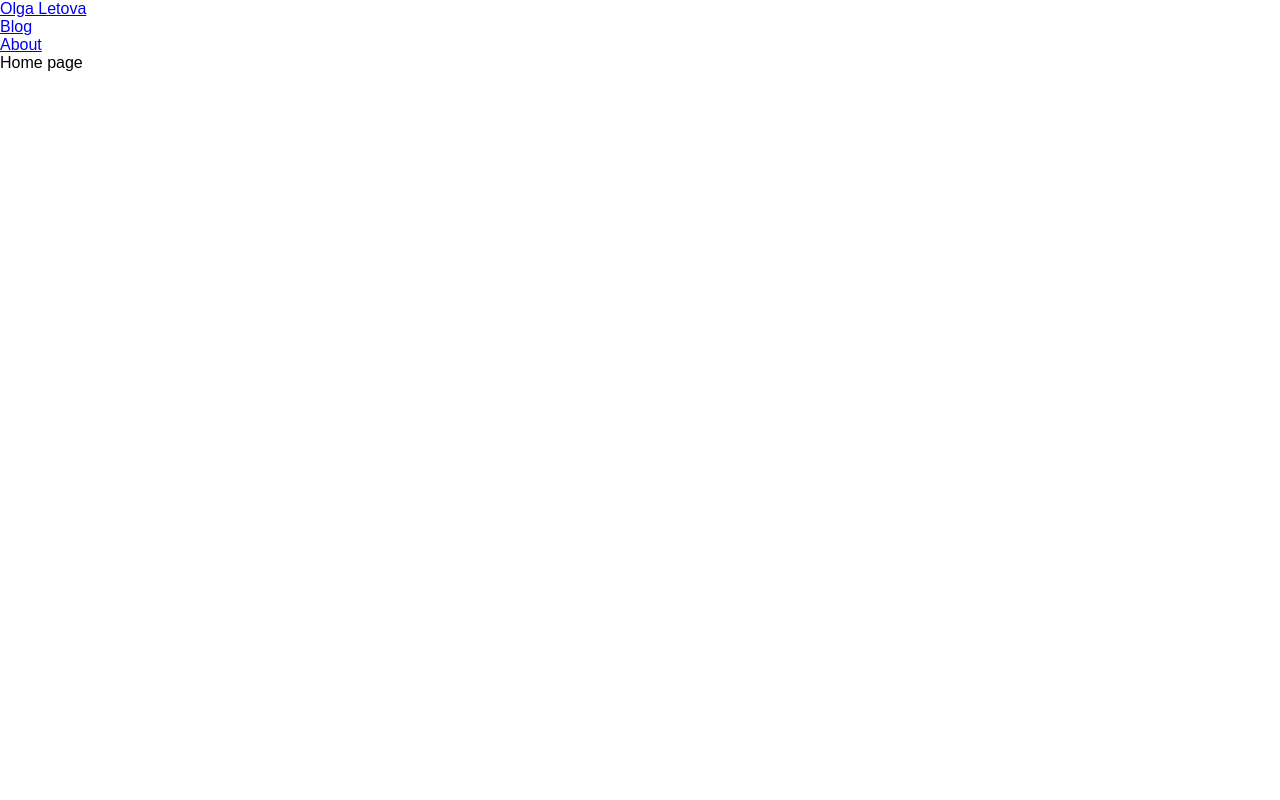
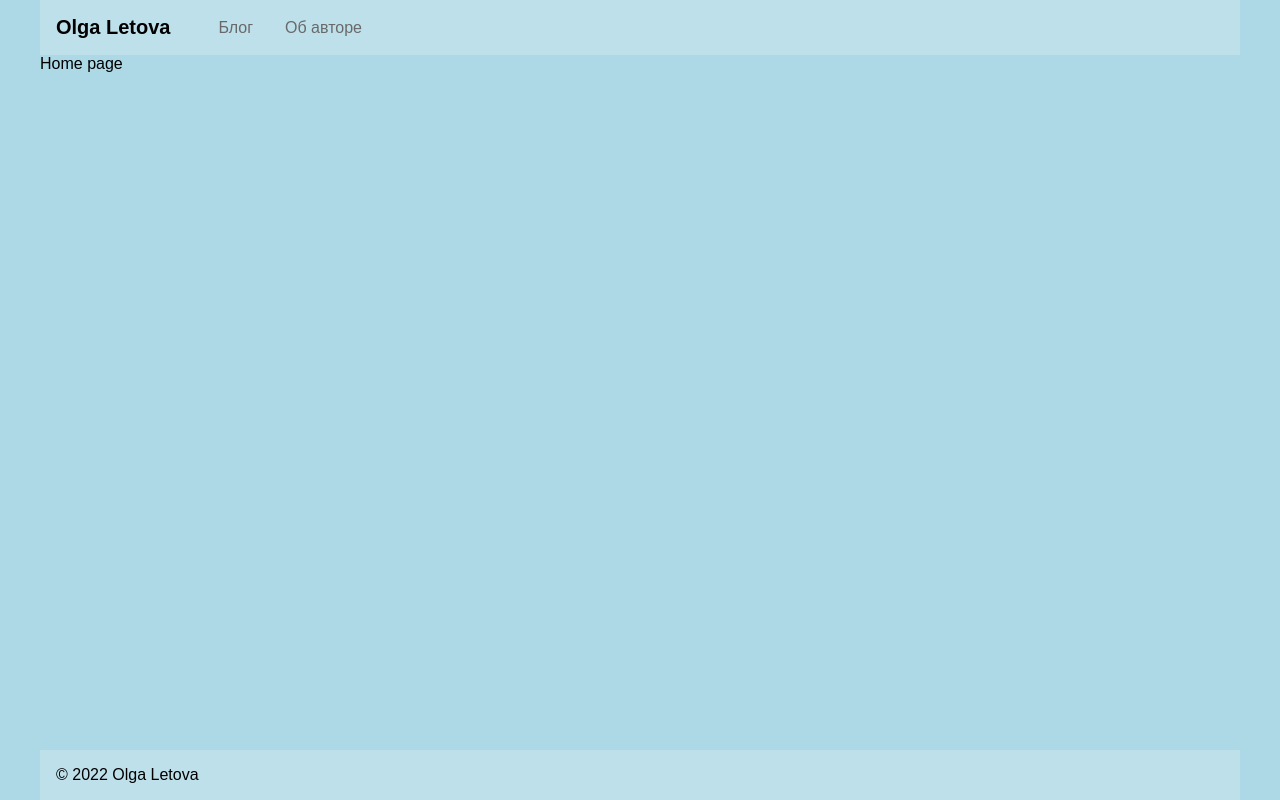
Before and after one commit to letova/olgaletova.ru, a Next.js app: page / in a window 1280 px wide. Built offline with nearby package versions, Linux system fonts and the light colour scheme.

Commit message:
add base layout

```diff
--- /dev/null
+++ b/components/footer.module.scss
@@ -0,0 +1,4 @@
+.container {
+  padding: 16px;
+  background: rgba(255, 255, 255, 0.2);
+}
--- /dev/null
+++ b/components/footer.tsx
@@ -0,0 +1,7 @@
+import styles from './footer.module.scss';
+
+const Footer = () => {
+  return <div className={styles.container}>© 2022 Olga Letova</div>;
+};
+
+export default Footer;
--- /dev/null
+++ b/components/header.module.scss
@@ -0,0 +1,34 @@
+.container {
+  padding: 16px;
+  background: rgba(255, 255, 255, 0.2);
+}
+
+.navigation {
+  display: flex;
+  align-items: center;
+}
+
+.logo {
+  font-size: 20px;
+  font-weight: bold;
+  color: black;
+}
+
+.navigationList {
+  display: flex;
+  padding: 0 32px;
+}
+
+.navigationListItem {
+  padding: 0 16px;
+
+  a {
+    color: dimgray;
+  }
+}
+
+.navigationListItem--active {
+  a {
+    color: black;
+  }
+}
--- /dev/null
+++ b/components/header.tsx
@@ -0,0 +1,35 @@
+import clsx from 'clsx';
+import Link from 'next/link';
+import { useRouter } from 'next/router';
+
+import styles from './header.module.scss';
+
+const Header = () => {
+  const router = useRouter();
+  const currentRoute = router.pathname;
+
+  const getListItemClassName = (route: string) =>
+    clsx(styles.navigationListItem, {
+      [styles['navigationListItem--active']]: route === currentRoute,
+    });
+
+  return (
+    <header className={styles.container}>
+      <nav className={styles.navigation}>
+        <Link href="/">
+          <span className={styles.logo}>Olga Letova</span>
+        </Link>
+        <ul className={styles.navigationList}>
+          <li className={getListItemClassName('/blog')}>
+            <Link href="/blog">Блог</Link>
+          </li>
+          <li className={getListItemClassName('/about')}>
+            <Link href="/about">Об авторе</Link>
+          </li>
+        </ul>
+      </nav>
+    </header>
+  );
+};
+
+export default Header;
--- /dev/null
+++ b/components/layout.module.scss
@@ -0,0 +1,20 @@
+.container {
+  background: lightblue;
+  height: 100%;
+
+  .wrapper {
+    margin-left: auto;
+    margin-right: auto;
+  }
+}
+
+.wrapper {
+  display: flex;
+  flex-direction: column;
+  max-width: 1200px;
+  min-height: 100%;
+
+  main {
+    flex-grow: 1;
+  }
+}
--- /dev/null
+++ b/components/layout.tsx
@@ -0,0 +1,18 @@
+import Footer from './footer';
+import Header from './header';
+
+import styles from './layout.module.scss';
+
+const Layout = ({ children }) => {
+  return (
+    <div className={styles.container}>
+      <div className={styles.wrapper}>
+        <Header />
+        <main>{children}</main>
+        <Footer />
+      </div>
+    </div>
+  );
+};
+
+export default Layout;
--- a/package.json
+++ b/package.json
@@ -21,6 +21,7 @@
   },
   "homepage": "https://github.com/letova/olgaletova.ru#readme",
   "dependencies": {
+    "clsx": "1.2.1",
     "next": "13.0.6",
     "react": "18.2.0",
     "react-dom": "18.2.0"
--- a/pages/about.tsx
+++ b/pages/about.tsx
@@ -1,13 +1,15 @@
 import Head from 'next/head';
+
+import Layout from '../components/layout';
 
 const About = () => {
   return (
-    <>
+    <Layout>
       <Head>
         <title>About</title>
       </Head>
       <div>About coming soon!</div>
-    </>
+    </Layout>
   );
 };
 
--- a/pages/blog.tsx
+++ b/pages/blog.tsx
@@ -1,13 +1,15 @@
 import Head from 'next/head';
+
+import Layout from '../components/layout';
 
 const Blog = () => {
   return (
-    <>
+    <Layout>
       <Head>
         <title>Blog</title>
       </Head>
       <div>Blog</div>
-    </>
+    </Layout>
   );
 };
 
--- a/pages/index.tsx
+++ b/pages/index.tsx
@@ -1,32 +1,15 @@
 import Head from 'next/head';
-import Link from 'next/link';
+
+import Layout from '../components/layout';
 
 const HomePage = () => {
-  // const router = useRouter();
-  // const currentRoute = router.pathname;
-
   return (
-    <>
+    <Layout>
       <Head>
         <title>Olga Letova</title>
       </Head>
-      <div>
-        <nav>
-          <div>
-            <Link href="/">Olga Letova</Link>
-          </div>
-          <ul>
-            <li>
-              <Link href="/blog">Blog</Link>
-            </li>
-            <li>
-              <Link href="/about">About</Link>
-            </li>
-          </ul>
-        </nav>
-        Home page
-      </div>
-    </>
+      <div>Home page</div>
+    </Layout>
   );
 };
 
--- a/styles/global.scss
+++ b/styles/global.scss
@@ -2,12 +2,21 @@ html,
 body {
   padding: 0;
   margin: 0;
+  height: 100%;
 
   font-family: Arial, Helvetica, sans-serif;
 }
 
+#__next {
+  height: 100%;
+}
+
 * {
   box-sizing: border-box;
+}
+
+a {
+  text-decoration: none;
 }
 
 ul {
```
Also changed, not shown: 1 other file (tests, documents, lock files or other folders).
